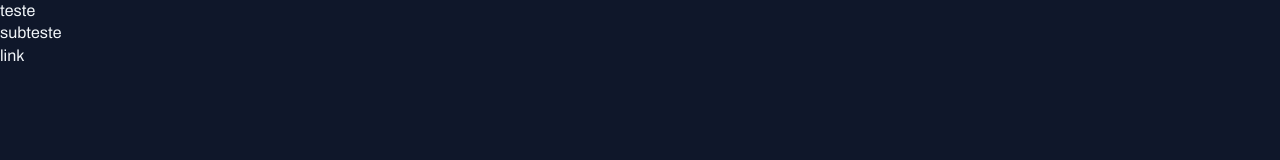
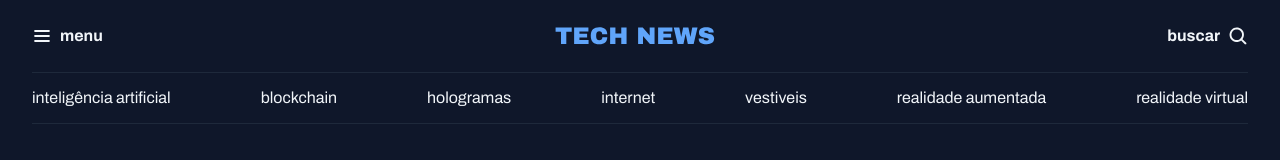
Before and after one commit to caiocosta9101/projeto-portal-de-noticias, a plain HTML site: page index.html in a window 1280 px wide. Drawn offline with Linux system fonts and the light colour scheme.

Commit message:
ajuste de espaços entre os itens do menu

```diff
--- a/index.html
+++ b/index.html
@@ -11,9 +11,36 @@
     <link href="https://fonts.googleapis.com/css2?family=Archivo:ital,wght@0,100..900;1,100..900&display=swap" rel="stylesheet">
 </head>
 <body>
-    <h1>teste</h1>
-    <h2>subteste</h2>
-    <a href="#">link</a>
+    <header class="container">
+        <nav id="primary" class="grid grid-flow-col">
+            <div>
+                <img src="assets/icons/List.svg" alt="icone de menu">
+                <strong>menu</strong>
+            </div>
+
+            <div>
+                <img src="assets/Logo.svg" alt="tecnews logo">
+            </div>
+
+            <div>
+                <strong>buscar</strong>
+                <img src="assets/icons/MagnifyingGlass.svg" alt="icone de lupa para pesquisa">
+
+            </div>
+        </nav>
+        <nav id="secondary" class="grid grid-flow-col">
+            <a href="#">inteligência artificial</a>
+            <a href="#">blockchain</a>
+            <a href="#">hologramas</a>
+            <a href="#">internet</a>
+            <a href="#">vestiveis</a>
+            <a href="#">realidade aumentada</a>
+            <a href="#">realidade virtual</a>
+        </nav>
+
+    </header>
+
+
 
 
 </body>
--- a/styles/global.css
+++ b/styles/global.css
@@ -40,3 +40,21 @@ a:hover {
 h1, h2, h2 {
     font: inherit;
 }
+
+.container {
+    max-width: 1280px;
+    /*alinha o lado direito e o esquerdo iguais*/
+    padding-inline: 32px;
+    margin-inline: auto;
+}
+
+/* utility-first */
+.grid {
+    display: grid
+}
+
+/* deixa em forma de coluna */
+.grid-flow-col {
+    grid-auto-flow: column;
+
+}
--- /dev/null
+++ b/styles/header.css
@@ -0,0 +1,30 @@
+/*padding-block cria espaçamento vertical em cima e em baixo*/
+#primary {
+    padding-block: 20px;
+
+    div {
+        display: flex;
+        /*alinha os itens na direção do outro*/
+        align-items: center;
+        /*espaçamento entre os elementos que estão grudados*/
+        gap: 8px;
+    }
+
+    /* nesting css */
+    div:nth-child(2) {
+        margin-inline: auto;
+    }
+
+    div:nth-child(3) {
+        /*joga o icone pro final*/
+        justify-self: end;
+    }
+}
+
+#secondary {
+    padding-block: 14px;
+    border: solid 1px var(--stroke-color);
+    border-inline: none;
+    /*alinha tudo de uma vez na mesma medida*/
+    justify-content: space-between;
+}
--- a/styles/index.css
+++ b/styles/index.css
@@ -1 +1,2 @@
 @import url(global.css);
+@import url(header.css);
```
